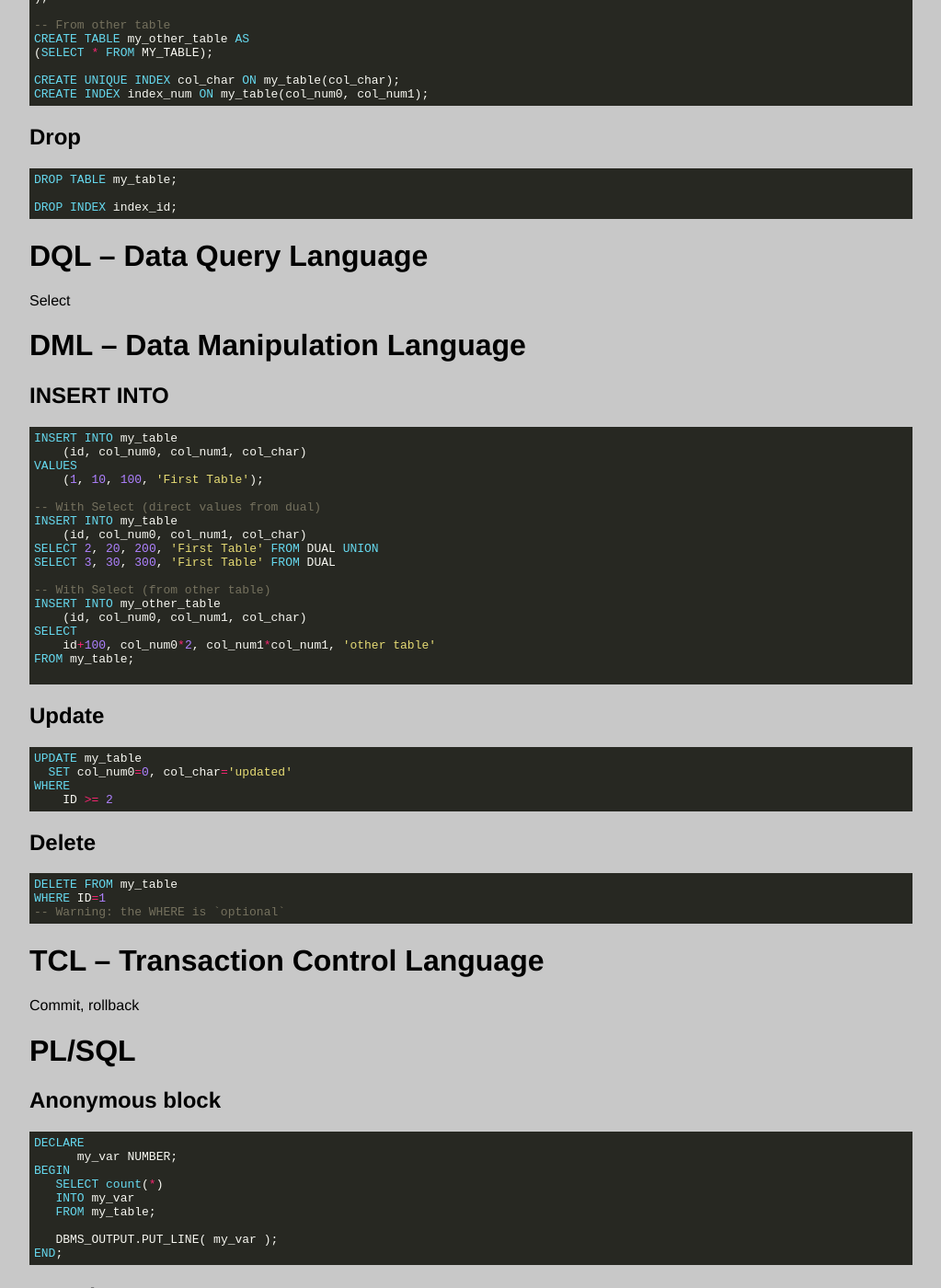
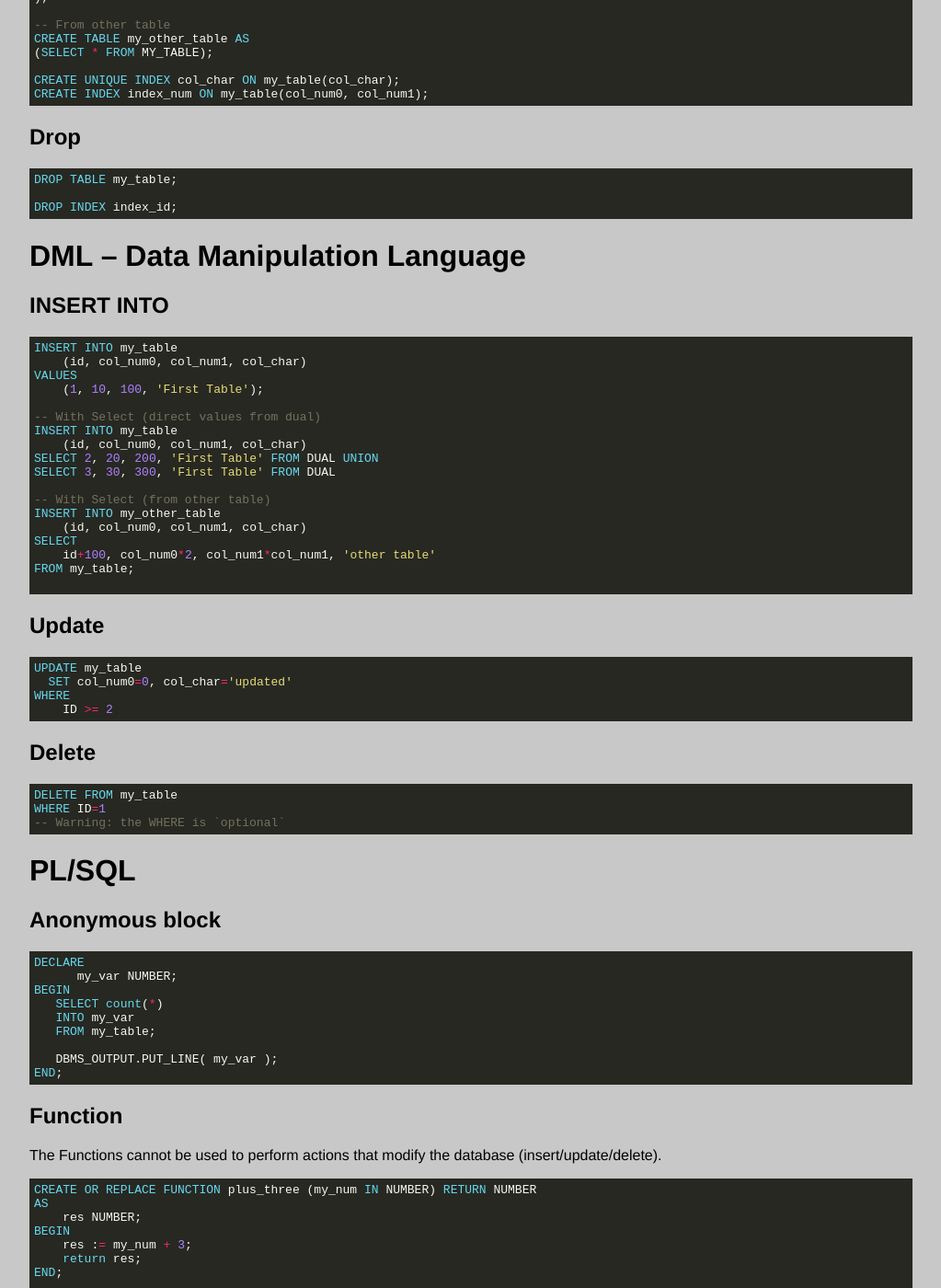
Before and after one commit to CarlosPena00/carlospena00.github.io, a Jekyll site: the page built from _posts/2022-12-24-oracle-template.md, in a window 1280 px wide and 1400 px high, scrolled down 1414 px. Shown: the whole window at 92% size, without its empty margins (128-1151 px from the left). Built offline with Jekyll 4.4.1, drawn with Linux system fonts in a browser that asks for light colours; some of the changed text lies outside the part shown.

Commit message:
blog(sql): rename oracle template to tldr
- remove TODOs sections

````diff
--- a/_posts/2022-12-24-oracle-template.md
+++ b/_posts/2022-12-24-oracle-template.md
@@ -65,9 +65,6 @@ DROP TABLE my_table;
 DROP INDEX index_id;
 ```
 
-# DQL – Data Query Language
-Select
-
 # DML – Data Manipulation Language
 
 ## INSERT INTO
@@ -108,9 +105,6 @@ DELETE FROM my_table
 WHERE ID=1
 -- Warning: the WHERE is `optional`
 ```
-
-# TCL – Transaction Control Language
-Commit, rollback
 
 # PL/SQL
 
````
Also changed, not shown: other parts of _posts/2022-12-24-oracle-template.md (+1 -1 lines).
